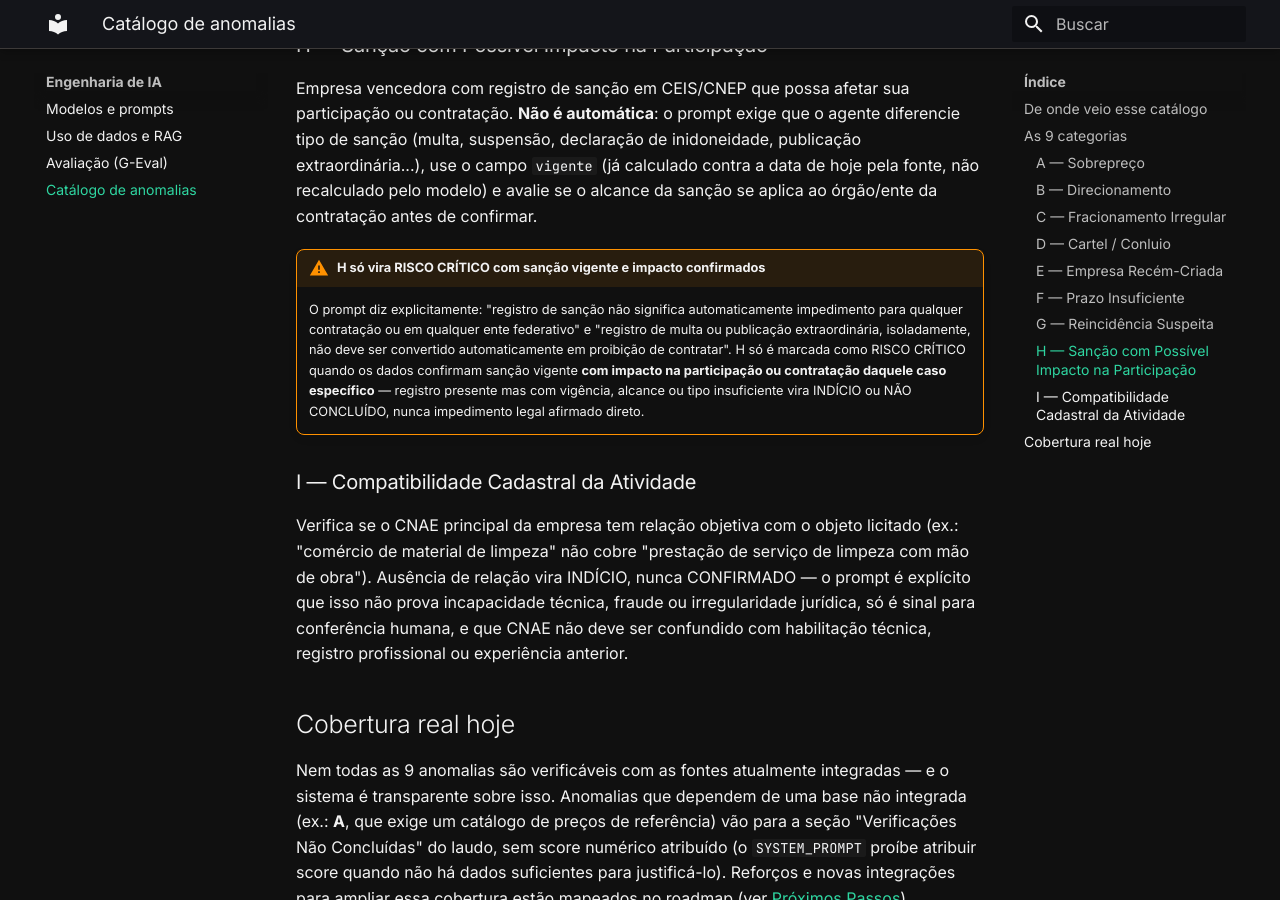
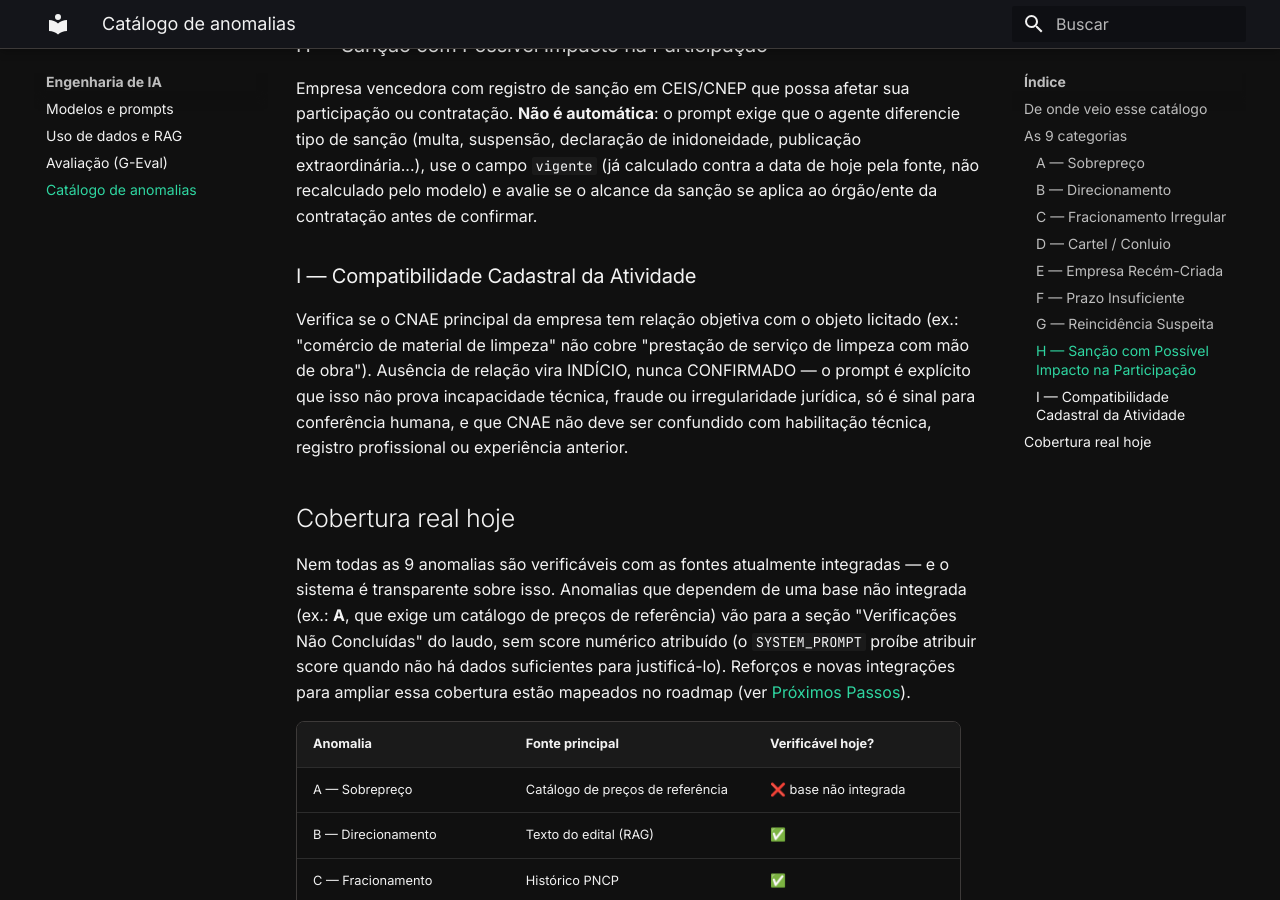
Before and after one commit to Moreira-89/auditor-cidadao, an MkDocs documentation site: the page built from docs/ia/anomalias.md, in a window 1280 px wide and 900 px high, scrolled down 2054 px. Built offline with MkDocs 1.6.1 and Material for MkDocs 9.7.7, drawn with Linux system fonts in a browser that asks for light colours.

Commit message:
docs(ia): remove nota "H só vira RISCO CRÍTICO com sanção vigente e impacto confirmados"

```diff
--- a/docs/ia/anomalias.md
+++ b/docs/ia/anomalias.md
@@ -64,15 +64,6 @@ suspensão, declaração de inidoneidade, publicação extraordinária...), use
 (já calculado contra a data de hoje pela fonte, não recalculado pelo modelo) e avalie se o alcance
 da sanção se aplica ao órgão/ente da contratação antes de confirmar.
 
-!!! warning "H só vira RISCO CRÍTICO com sanção vigente e impacto confirmados"
-    O prompt diz explicitamente: "registro de sanção não significa automaticamente impedimento
-    para qualquer contratação ou em qualquer ente federativo" e "registro de multa ou publicação
-    extraordinária, isoladamente, não deve ser convertido automaticamente em proibição de
-    contratar". H só é marcada como RISCO CRÍTICO quando os dados confirmam sanção vigente **com
-    impacto na participação ou contratação daquele caso específico** — registro presente mas com
-    vigência, alcance ou tipo insuficiente vira INDÍCIO ou NÃO CONCLUÍDO, nunca impedimento legal
-    afirmado direto.
-
 ### I — Compatibilidade Cadastral da Atividade
 Verifica se o CNAE principal da empresa tem relação objetiva com o objeto licitado (ex.: "comércio
 de material de limpeza" não cobre "prestação de serviço de limpeza com mão de obra"). Ausência de
```
